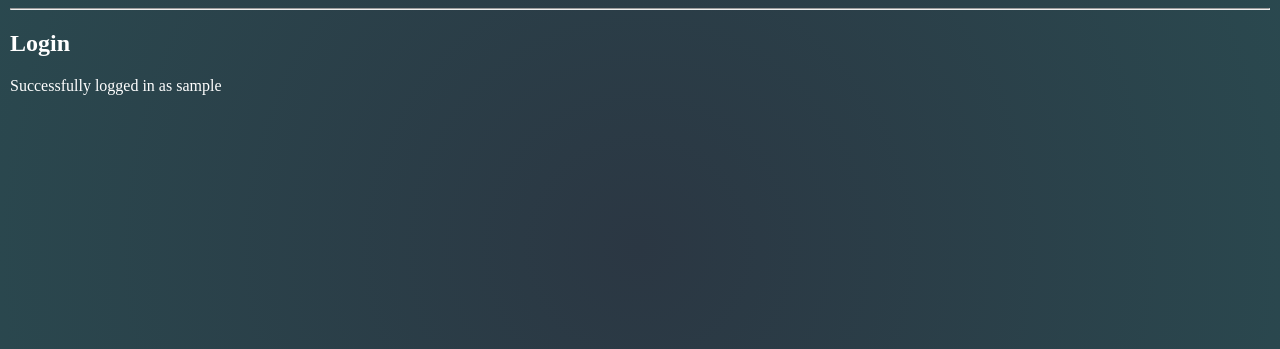
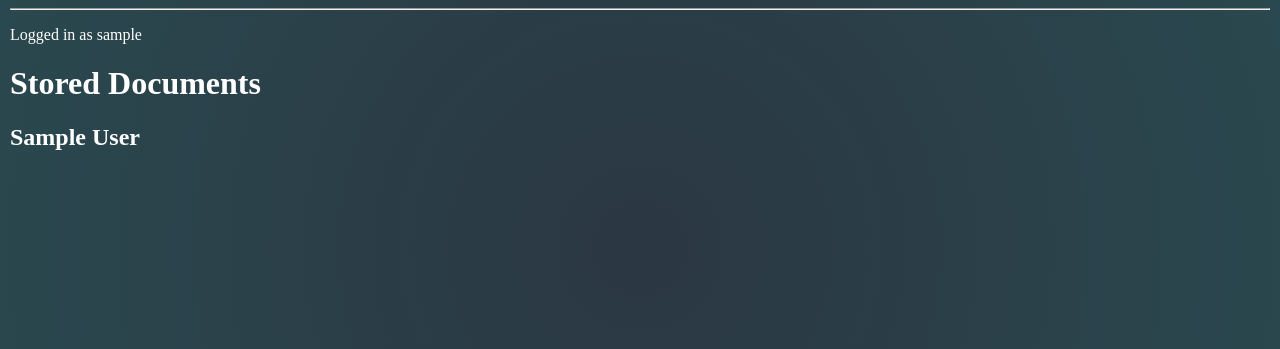
Before and after one commit to Enprogames/SQL-Injection-Example, a Django app: page /accounts/dashboard/ in a window 1280 px wide. Shown: the part 162-511 px from the top of the page. Run offline with Django 4.2, Linux system fonts and the light colour scheme; a user stored in the database is signed in; tables that the repository leaves empty hold one stand-in row (values such as "Sample post").

Commit message:
Created display for created documents

```diff
--- a/src/users/templates/users/dashboard.html
+++ b/src/users/templates/users/dashboard.html
@@ -3,6 +3,11 @@
 {% extends 'base.html' %}
 
 {% block content %}
-<h2>Login</h2>
-<p>Successfully logged in as {{ user.username|default:'Guest' }}</p>
+<p>Logged in as {{ user.username|default:'Guest' }}</p>
+<h1>Stored Documents</h1>
+{% for document in document_list %}
+    <div class="document-item" onclick="location.href='{% url 'detail' document.id %}';" style="cursor: pointer">
+        <h2>{{ document.title }}</h2>
+    </div>
+{% endfor %}
 {% endblock %}
--- a/src/users/urls.py
+++ b/src/users/urls.py
@@ -6,5 +6,6 @@ from users import views
 urlpatterns = [
     path("", include("django.contrib.auth.urls")),
     path("dashboard/", views.dashboard, name="dashboard"),
-    path("register/", views.register, name="register")
+    path("register/", views.register, name="register"),
+    path('<int:document_id>/', views.detail, name='detail')
 ]
--- a/src/users/views.py
+++ b/src/users/views.py
@@ -4,11 +4,30 @@ from django.contrib.auth import login
 from django.shortcuts import render, redirect
 from django.urls import reverse
 from users.forms import CustomUserCreationForm
+from django.contrib.auth.models import User
+from users.models import Document
+
+from django.http import HttpResponse
+
+
+def detail(request, document_id):
+    if request.user.is_authenticated:
+        document = Document.objects.get(pk=document_id)
+        context = {
+            "title": document.title,
+            "content": document.content
+        }
+        return render(request, "users/detail.html", context)
+    else:
+        return redirect(reverse("login"))
 
 
 def dashboard(request):
     if request.user.is_authenticated:
-        return render(request, "users/dashboard.html")
+        context = {
+            "document_list": [{"id": document.id, "title": document.title} for document in request.user.document_set.all()]
+        }
+        return render(request, "users/dashboard.html", context)
     else:
         return redirect(reverse("login"))
 
```
Also changed, not shown: src/users/templates/users/detail.html (added, +10 -0 lines).
